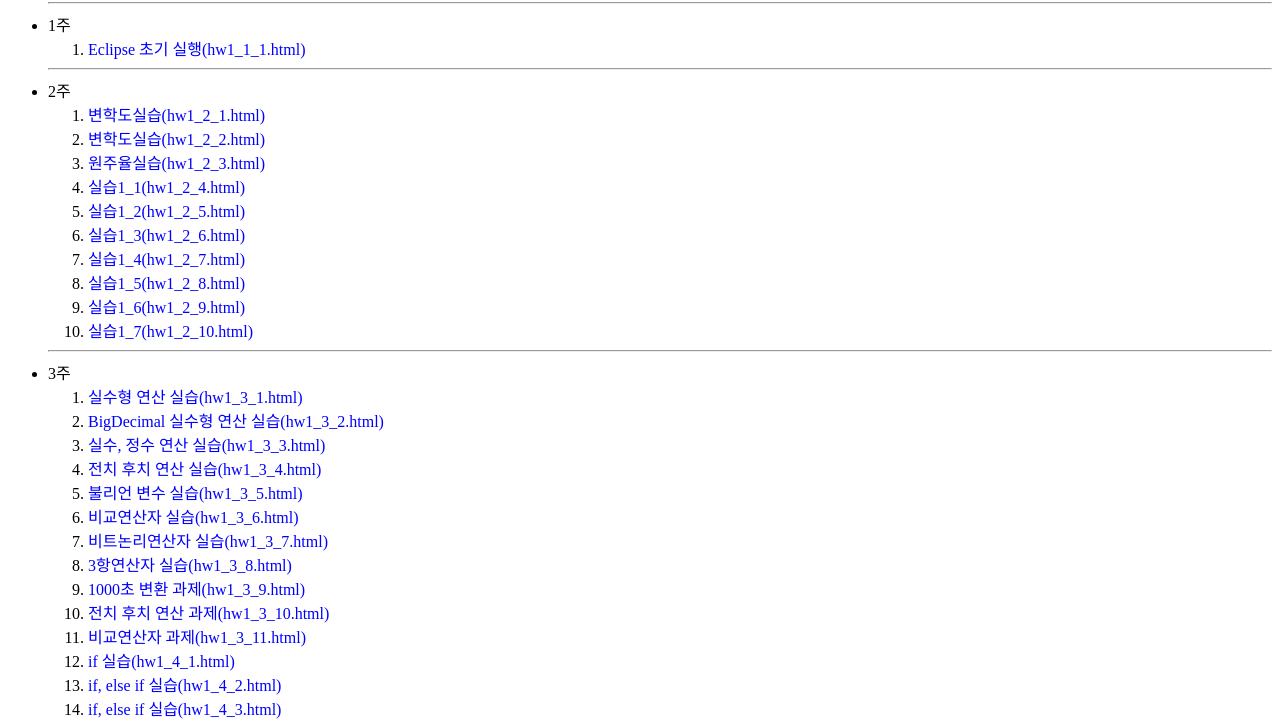
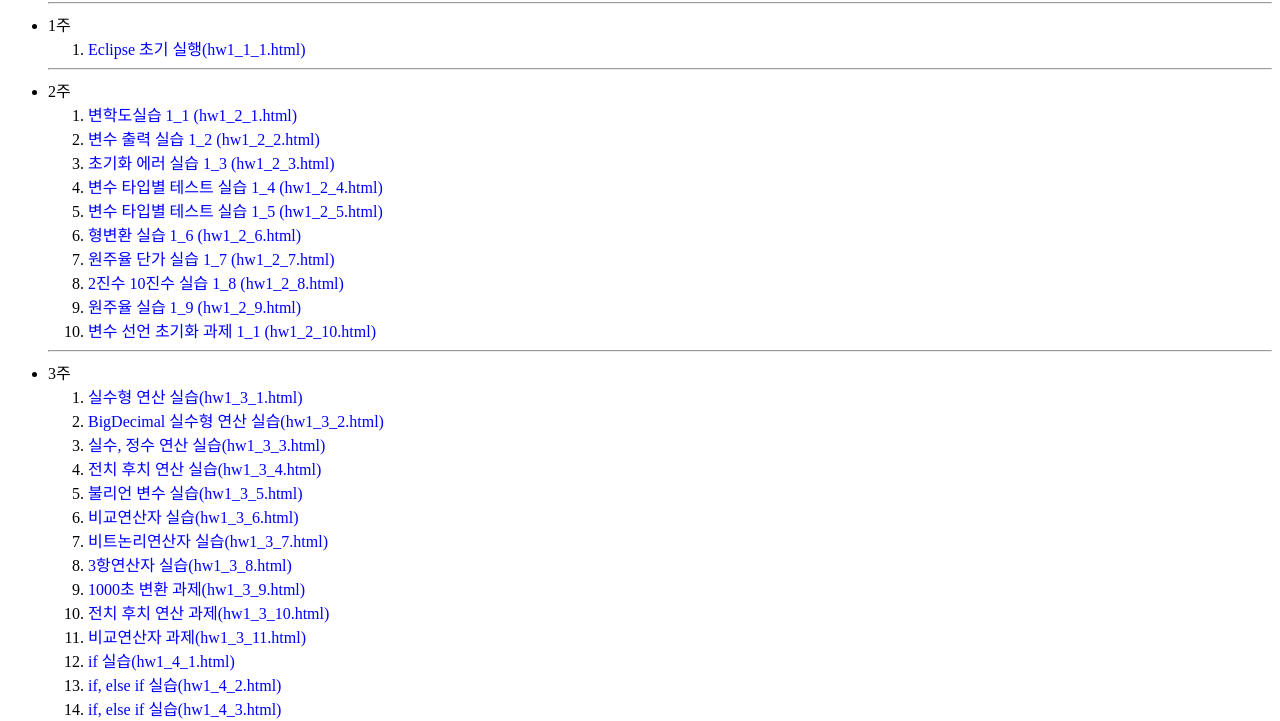
Before and after one commit to kgyeom/kgyeom.github.io, a plain HTML site: page index.html in a window 1280 px wide. Shown: the part 87-808 px from the top of the page. Drawn offline with Linux system fonts and the light colour scheme.

Commit message:
Update index.html

```diff
--- a/index.html
+++ b/index.html
@@ -16,16 +16,16 @@
   </ol><hr/>
   <li> 2주 </li>
   <ol>
-  <li><a href="https://kgyeom.github.io/java/1_2_1.html">변학도실습(hw1_2_1.html)</a></li>
-  <li><a href="https://kgyeom.github.io/java/1_2_2.html">변학도실습(hw1_2_2.html)</a></li>
-  <li><a href="https://kgyeom.github.io/java/1_2_3.html">원주율실습(hw1_2_3.html)</a></li>
-  <li><a href="https://kgyeom.github.io/java/1_2_4.html">실습1_1(hw1_2_4.html)</a></li>
-  <li><a href="https://kgyeom.github.io/java/1_2_5.html">실습1_2(hw1_2_5.html)</a></li>
-  <li><a href="https://kgyeom.github.io/java/1_2_6.html">실습1_3(hw1_2_6.html)</a></li>
-  <li><a href="https://kgyeom.github.io/java/1_2_7.html">실습1_4(hw1_2_7.html)</a></li>
-  <li><a href="https://kgyeom.github.io/java/1_2_8.html">실습1_5(hw1_2_8.html)</a></li>
-  <li><a href="https://kgyeom.github.io/java/1_2_9.html">실습1_6(hw1_2_9.html)</a></li>
-  <li><a href="https://kgyeom.github.io/java/1_2_10.html">실습1_7(hw1_2_10.html)</a></li>
+  <li><a href="https://kgyeom.github.io/java/1_2_1.html"> 변학도실습 1_1 (hw1_2_1.html)</a></li>
+  <li><a href="https://kgyeom.github.io/java/1_2_2.html"> 변수 출력 실습 1_2 (hw1_2_2.html)</a></li>
+  <li><a href="https://kgyeom.github.io/java/1_2_3.html"> 초기화 에러 실습 1_3 (hw1_2_3.html)</a></li>
+  <li><a href="https://kgyeom.github.io/java/1_2_4.html"> 변수 타입별 테스트 실습 1_4 (hw1_2_4.html)</a></li>
+  <li><a href="https://kgyeom.github.io/java/1_2_5.html"> 변수 타입별 테스트 실습 1_5 (hw1_2_5.html)</a></li>
+  <li><a href="https://kgyeom.github.io/java/1_2_6.html"> 형변환 실습 1_6 (hw1_2_6.html)</a></li>
+  <li><a href="https://kgyeom.github.io/java/1_2_7.html"> 원주율 단가 실습 1_7 (hw1_2_7.html)</a></li>
+  <li><a href="https://kgyeom.github.io/java/1_2_8.html"> 2진수 10진수 실습 1_8 (hw1_2_8.html)</a></li>
+  <li><a href="https://kgyeom.github.io/java/1_2_9.html"> 원주율 실습 1_9 (hw1_2_9.html)</a></li>
+  <li><a href="https://kgyeom.github.io/java/1_2_10.html"> 변수 선언 초기화 과제 1_1 (hw1_2_10.html)</a></li>
   </ol><hr/>
   <li> 3주 </li>
   <ol>
```
